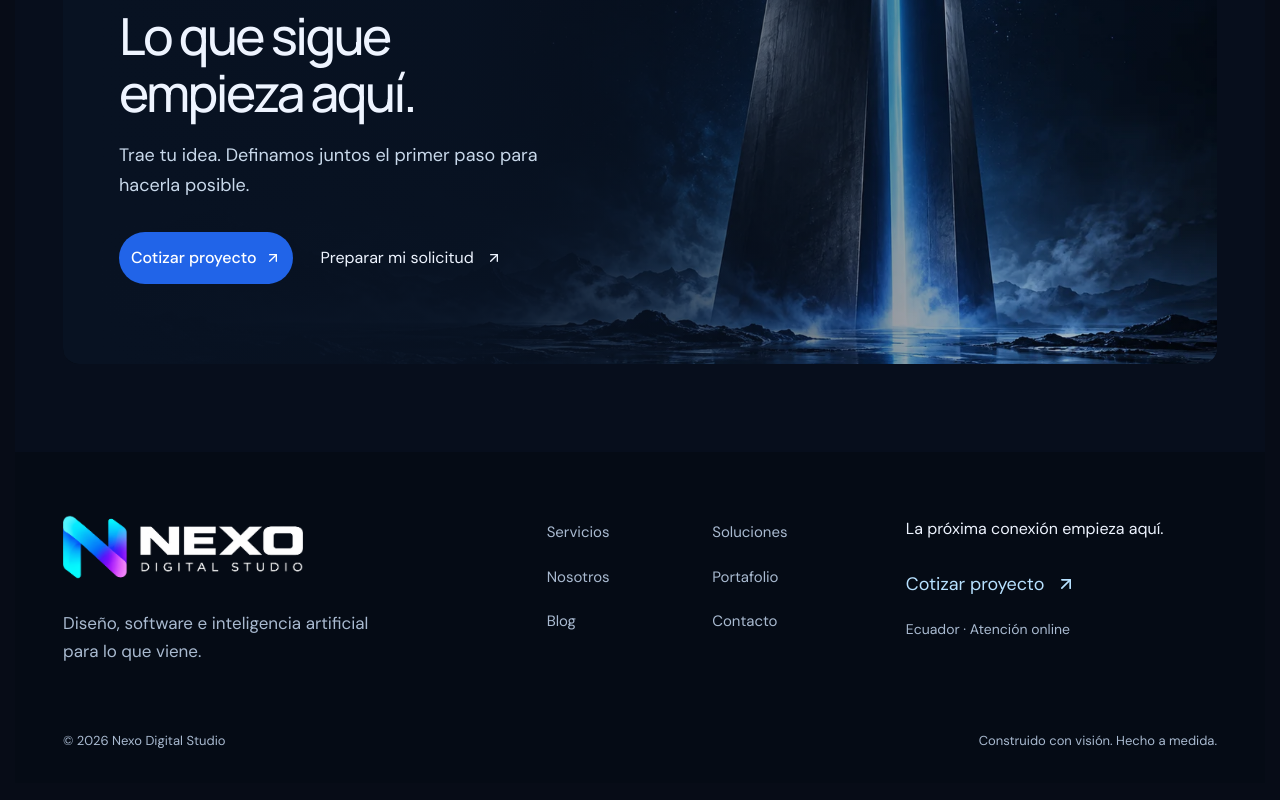
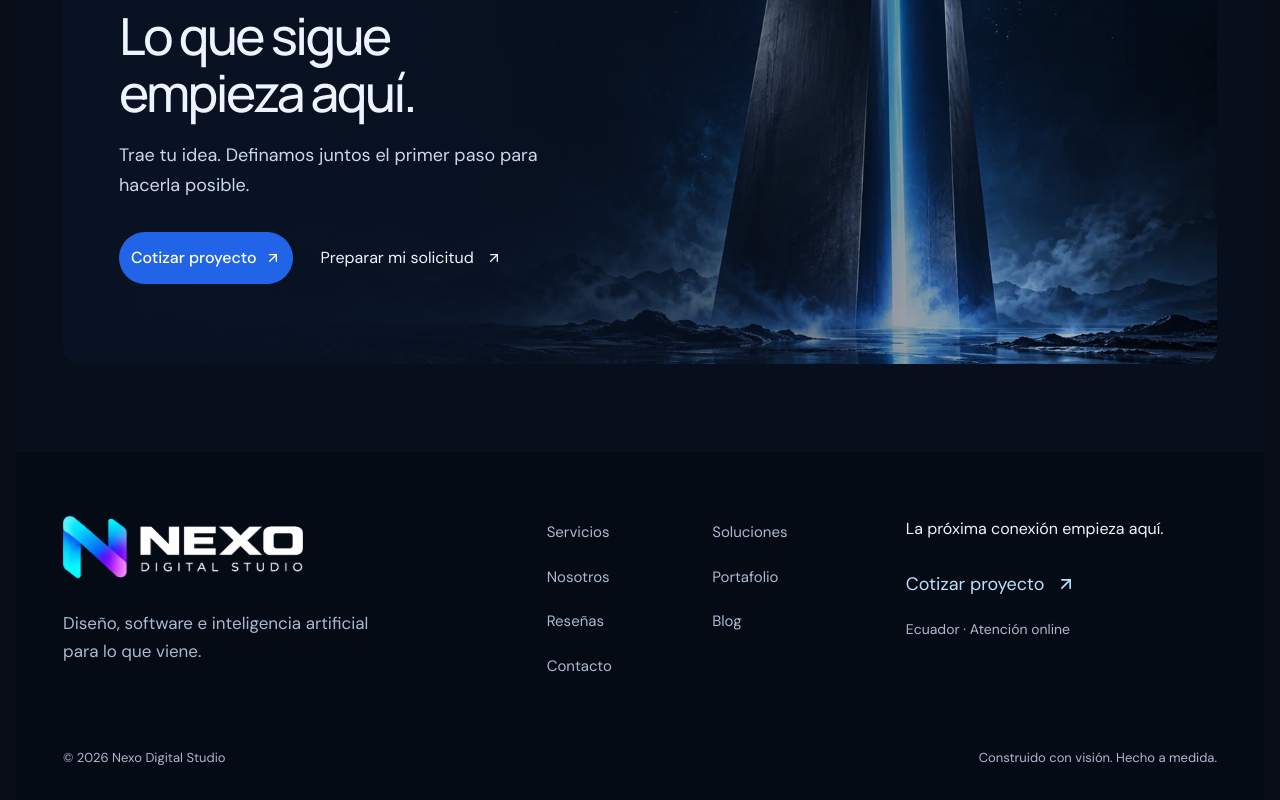
Before and after one commit to Derzam/NEXO-DIGITAL, a Next.js app: page / in a window 1280 px wide. Shown: the part 5116-5916 px from the top of the page. Built offline with nearby package versions, Linux system fonts and the light colour scheme; no server answers.

Commit message:
feat(reviews): add homepage reviews anchor in the footer navigation

```diff
--- a/src/components/proposal/footer.tsx
+++ b/src/components/proposal/footer.tsx
@@ -31,6 +31,7 @@ export function ProposalFooter() {
               ["/soluciones", "Soluciones"],
               ["/nosotros", "Nosotros"],
               ["/portafolio", "Portafolio"],
+              ["/#resenas", "Reseñas"],
               ["/blog", "Blog"],
               ["/contacto", "Contacto"],
             ].map(([href, label]) => (
```
